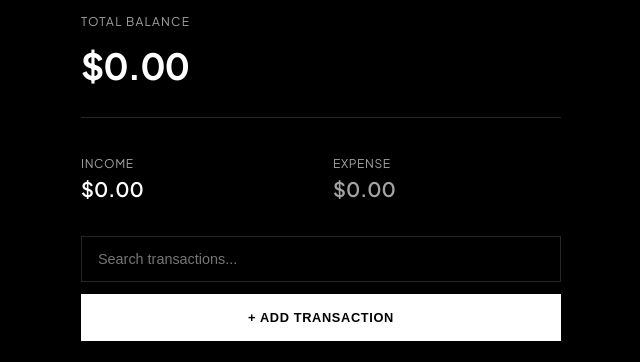
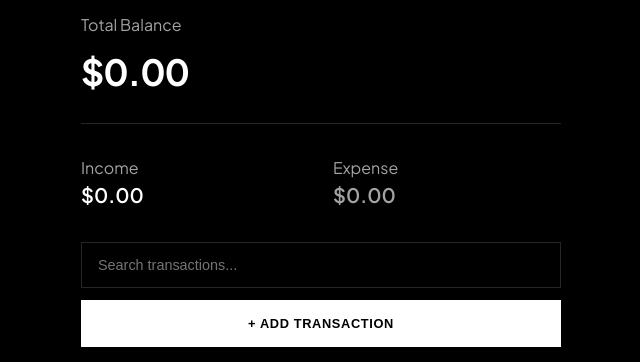
Before and after one commit to nycevents/debugbattle2, a plain HTML site: page index.html in a window 1280 px wide. Shown: the part 91-453 px from the top of the page, without its empty margins (319-959 px from the left). Drawn offline with Linux system fonts and the light colour scheme.

Commit message:
faltu ki chize added thi jo nahi chiye thi spacing not required and text transform no use and font same as normal (bigger size)

```diff
--- a/style.css
+++ b/style.css
@@ -62,9 +62,7 @@ header {
 
 .balance-card p {
     color: var(--text-secondary);
-    font-size: 0.75rem;
-    text-transform: uppercase;
-    letter-spacing: 0.1em;
+    font-size: 1rem;
     margin-bottom: 0.5rem;
 }
 
@@ -93,10 +91,8 @@ header {
 }
 
 .stat-info span {
-    font-size: 0.75rem;
+    font-size: 1rem;
     color: var(--text-secondary);
-    text-transform: uppercase;
-    letter-spacing: 0.05em;
 }
 
 .stat-info h3 {
```
